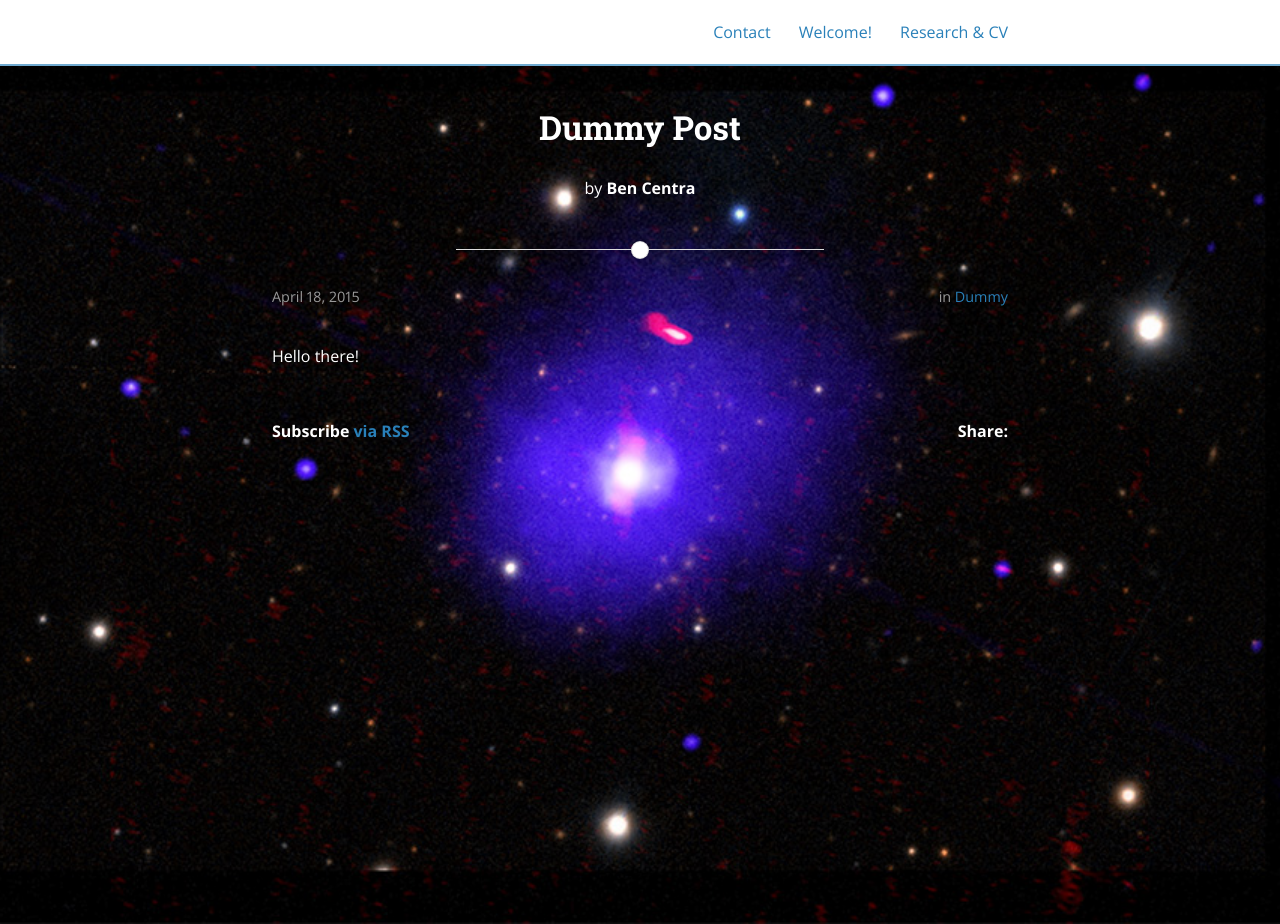
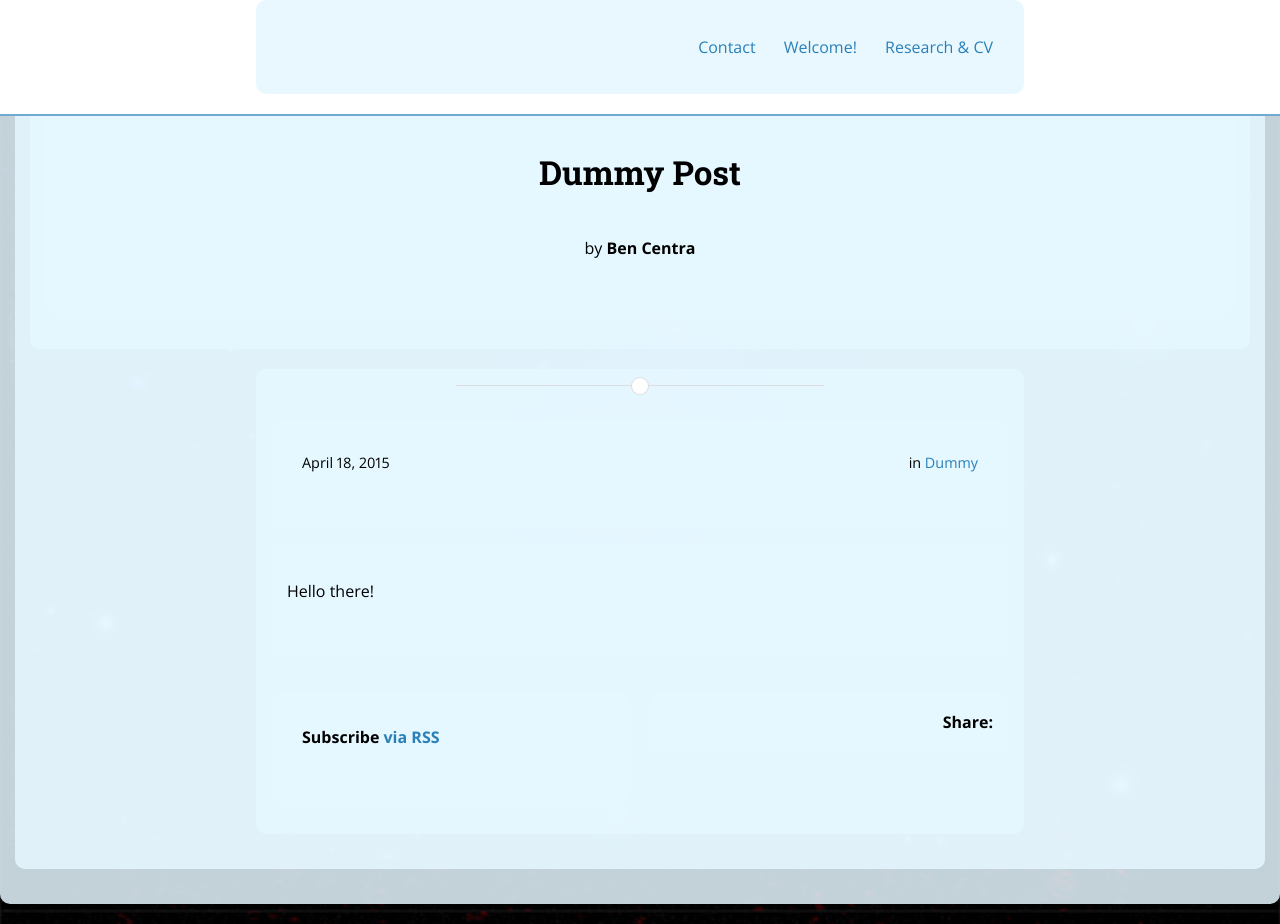
Before and after one commit to jsiskreynes-astro/jsiskreynes-astro.github.io, a Jekyll site: the page built from _posts/2015-04-18-dummy.md, in a window 1280 px wide and 924 px high. Built offline with Jekyll 4.4.1, drawn with Linux system fonts in a browser that asks for light colours; nearby versions of some CDN libraries.

Commit message:
Update main.scss

```diff
--- a/css/main.scss
+++ b/css/main.scss
@@ -20,3 +20,12 @@ body {
   color: white; /* Makes the text color white */
 }
 ;
+/* Pale blue content boxes for readability */
+main, article, section, div, p {
+  background: rgba(230, 247, 255, 0.85); /* translucent pale cyan */
+  padding: 15px;
+  border-radius: 10px;
+  margin-bottom: 20px;
+  color: black; /* ensures text stays readable */
+}
+;
```
